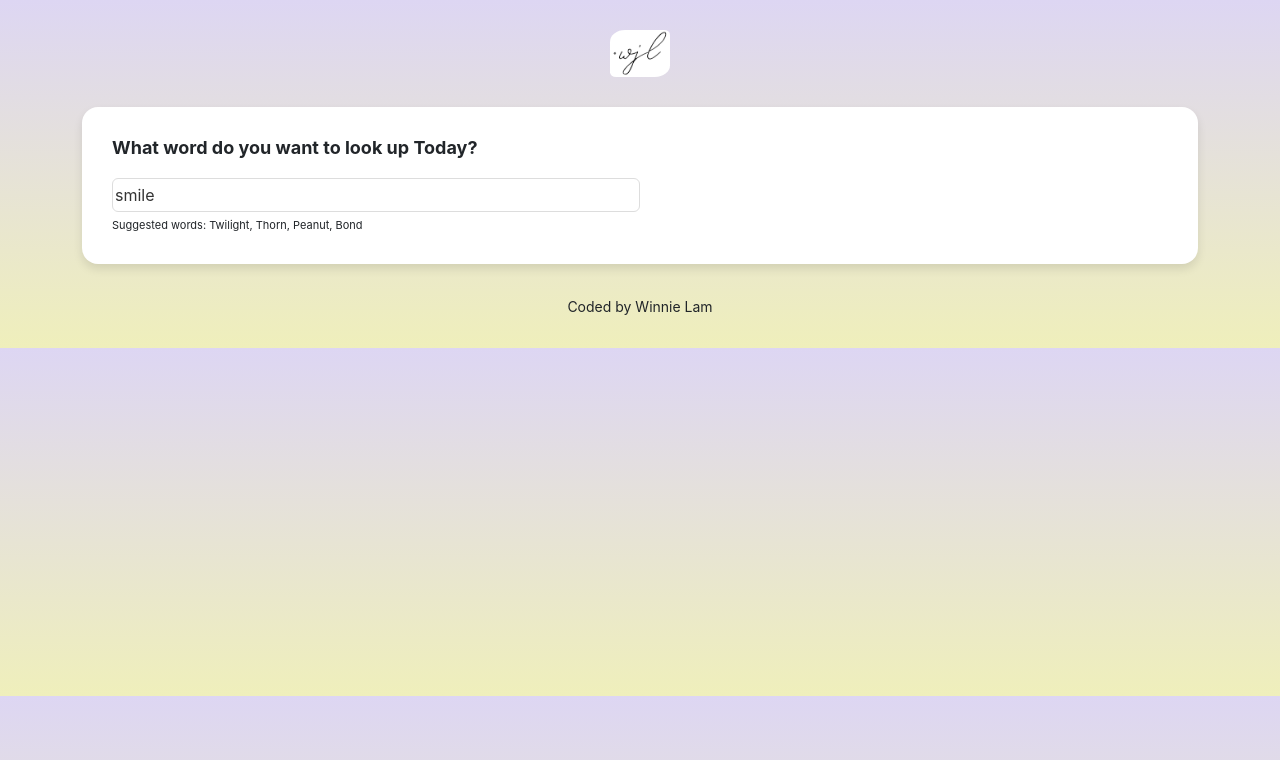
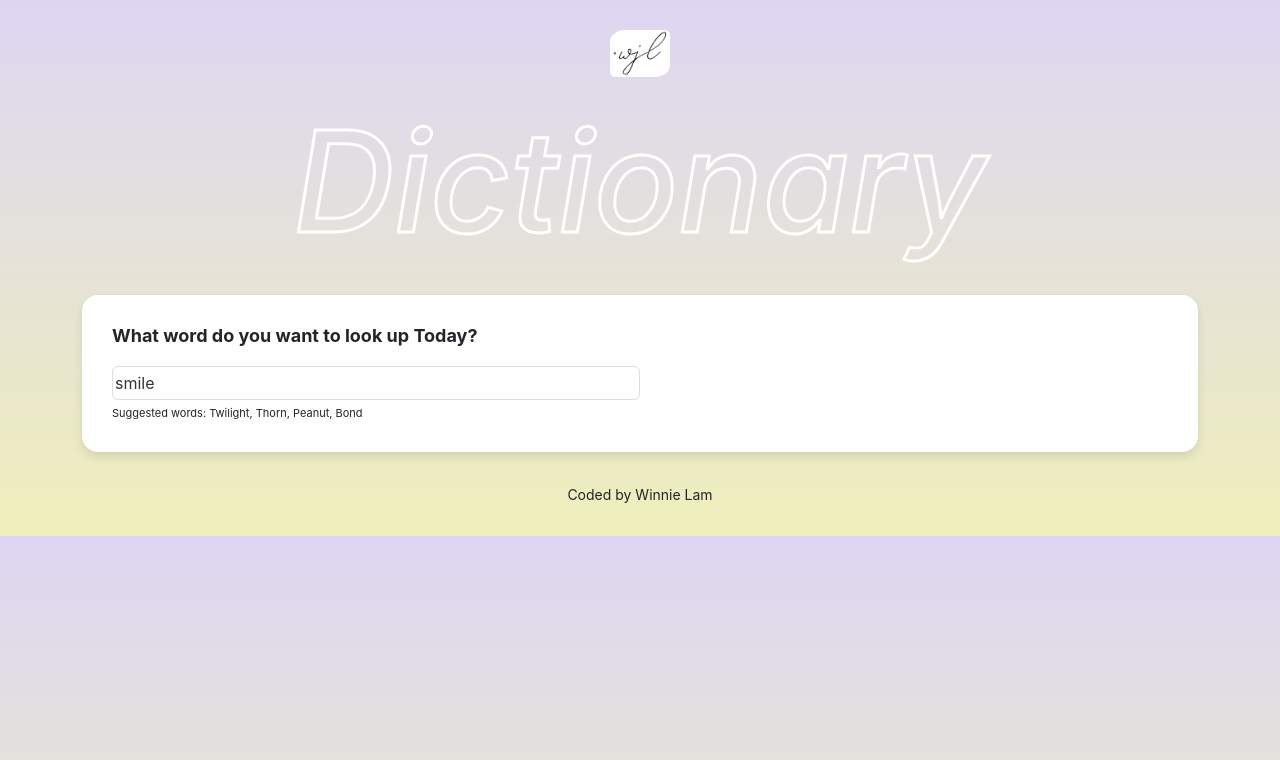
Before and after one commit to Winniee356/Dictionary-react, a React (Create React App) app: page / in a window 1280 px wide. Shown: the top 760 px of the page. Built offline with nearby package versions, Linux system fonts and the light colour scheme; no server answers.

Commit message:
Style header

```diff
--- a/src/App.css
+++ b/src/App.css
@@ -1,5 +1,16 @@
 body{
   background:linear-gradient(#ddd6f3, #EFEFBB);
+}
+
+.App-header h1 {
+  font-size: 140px;
+  color: white;
+  -webkit-text-fill-color: transparent;
+  -webkit-text-stroke-width: 3px;
+  -webkit-text-stroke-color: white;
+  margin-bottom: 20px;
+  margin-top: 20px;
+  font-style: italic;
 }
 
 .App-header {
--- a/src/App.js
+++ b/src/App.js
@@ -8,6 +8,7 @@ function App() {
       <div className="container">
       <header className="App-header">
         <img src={logo} className="App-logo img-fluid" alt="logo" />
+        <h1>Dictionary</h1>
       </header>
         <main>
           <Dictionary defaultKeyword="smile"/>
```
